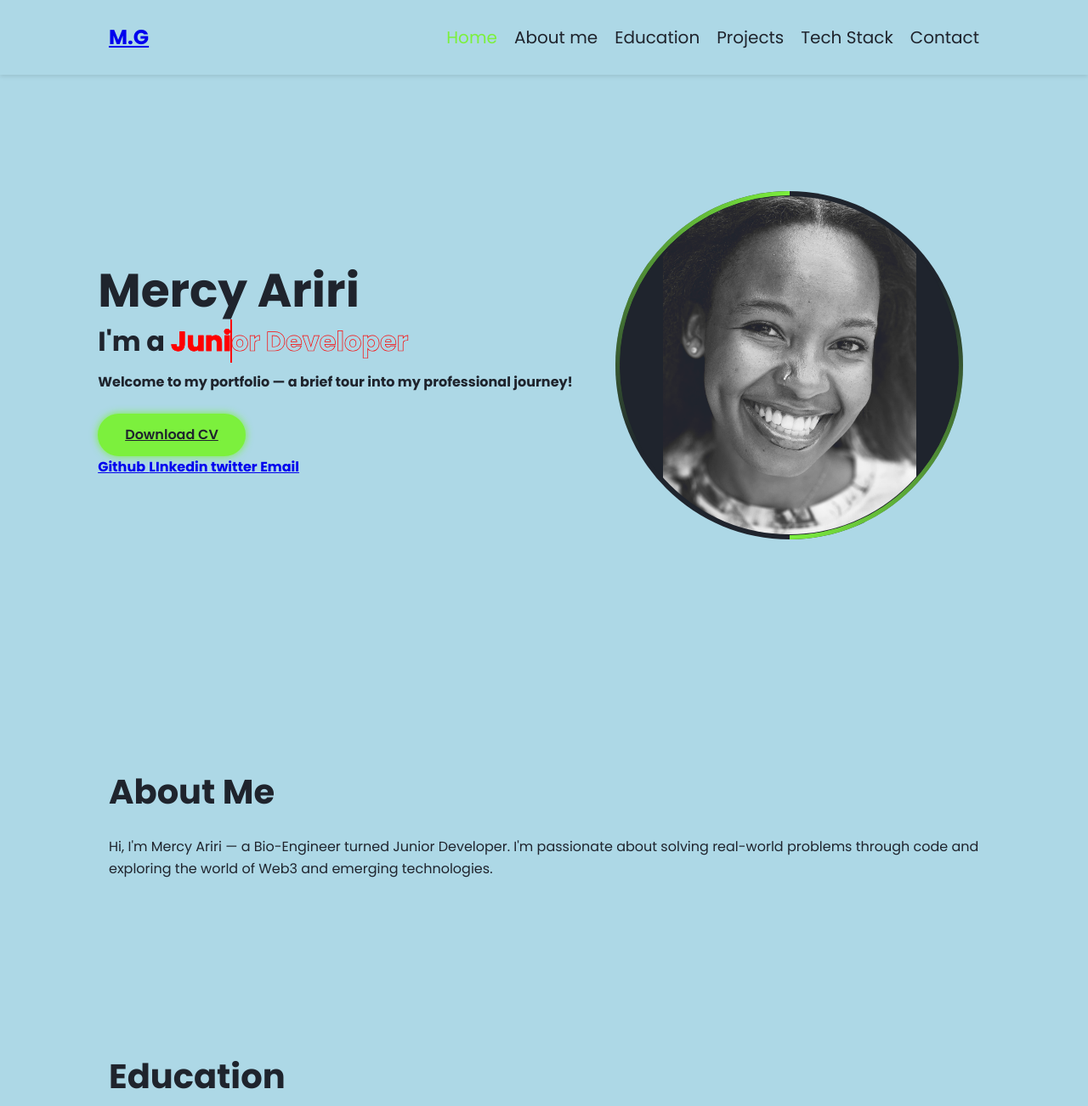
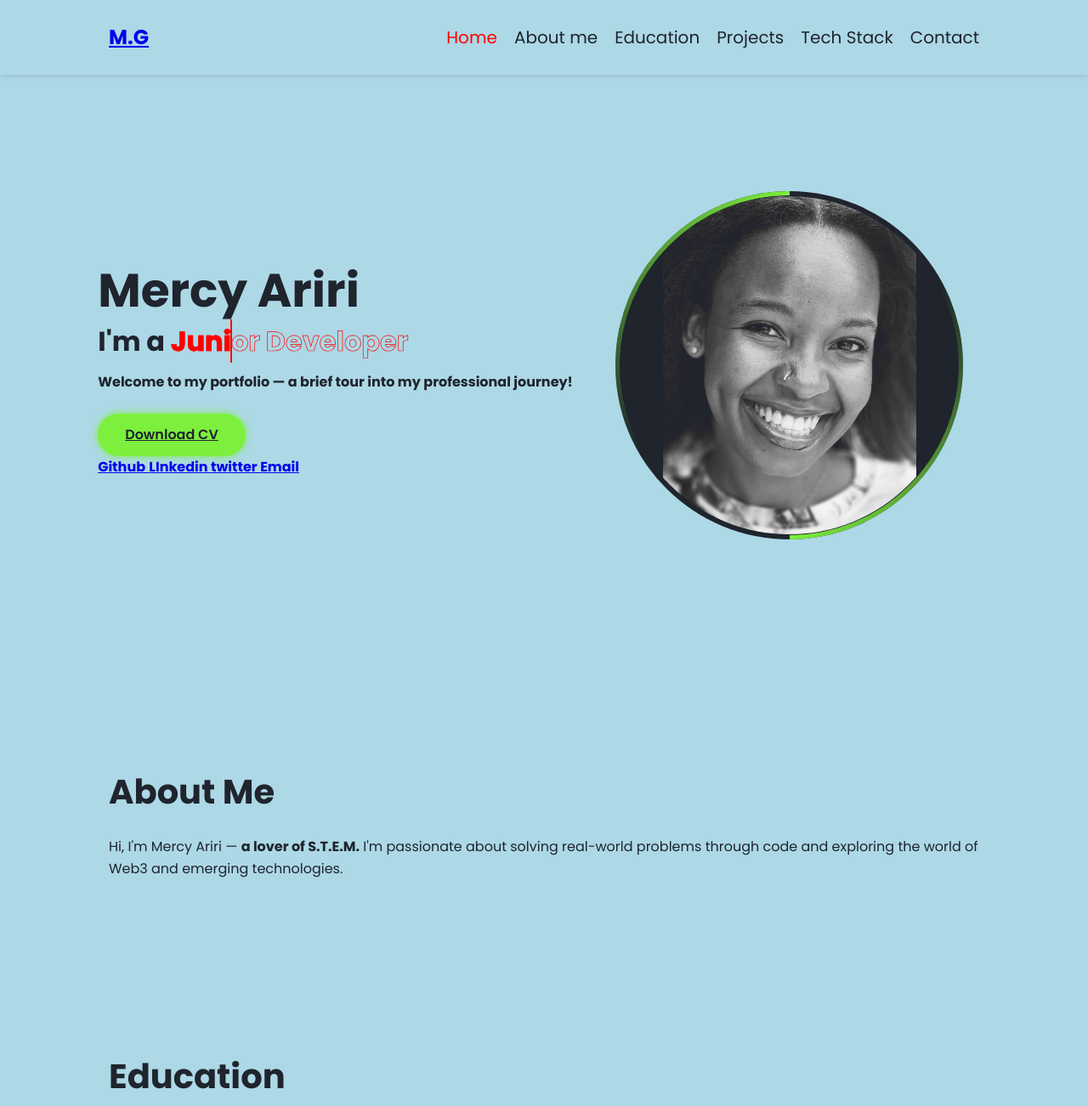
Before and after one commit to MERCYGATUNE/Mercy-Power-Learn-Portfolio, a plain HTML site: page index.html in a window 1280 px wide. Shown: the top 1302 px of the page at 85% size. Drawn offline with Linux system fonts and the light colour scheme.

Commit message:
updated color scheme

```diff
--- a/index.css
+++ b/index.css
@@ -104,7 +104,7 @@
 .navbar ul li:hover a ,
 .navbar ul li.active a {
 
-    color:#7cf03d;
+    color:red;
 }
 
 
--- a/index.html
+++ b/index.html
@@ -87,7 +87,7 @@
         <a href="https://github.com/MERCYGATUNE"> <b> Github</b> </a>
         <a href="https://www.linkedin.com/in/mercy-ariri-ba829b272/"> <b> LInkedin </b> </a>
         <a href=" https://x.com/An_island_girl2       "> <b> twitter </b> </a>
-        <a href="mailto:ariri691@gmail.com"> <b>Email </b> </a>
+        <a href="mailto:ariri691@gmail.com"> <b> Email </b> </a>
       </div>
 
      </div>
@@ -107,7 +107,7 @@
     <!-- About Me -->
   <section id="about" class="section">
     <h2>About Me</h2>
-    <p>Hi, I'm Mercy Ariri — a Bio-Engineer turned Junior Developer. I'm passionate about solving real-world problems through code and exploring the world of Web3 and emerging technologies.</p>
+    <p>Hi, I'm Mercy Ariri — <b>a lover of S.T.E.M.</b> I'm passionate about solving real-world problems through code and exploring the world of Web3 and emerging technologies.</p>
   </section>
 
   <!-- Education -->
```
